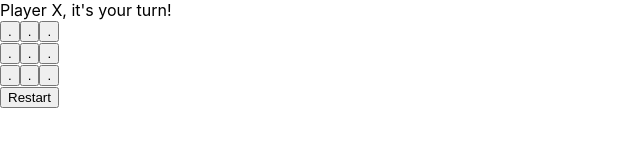
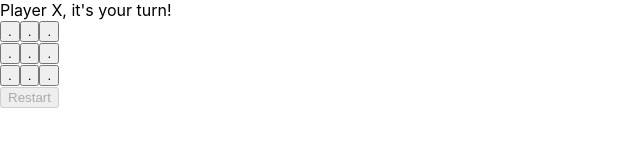
Before and after one commit to mackenziequinnjetton/tic-tac-toe, a React (Create React App) app: page / in a window 1280 px wide. Shown: the top 160 px of the page, without its empty margins (0-640 px from the left). Built offline with nearby package versions, Linux system fonts and the light colour scheme.

Commit message:
Make restart button disabled on app reload with empty board

```diff
--- a/src/App.tsx
+++ b/src/App.tsx
@@ -5,13 +5,15 @@ import GameProvider from "./contexts/GameContext/GameContext";
 import { RestartButton } from "./components/RestartButton";
 
 function App() {
-
   return (
     <>
       <GameProvider>
         <GameHeader />
-        <Board />
-        <RestartButton />
+        <div>
+          <Board />
+          <RestartButton />
+        </div>
+
       </GameProvider>
     </>
   );
--- a/src/components/RestartButton/RestartButton.tsx
+++ b/src/components/RestartButton/RestartButton.tsx
@@ -2,11 +2,17 @@ import { useContext } from 'react';
 import { GameContext } from '../../contexts/GameContext/GameContext';
 
 const RestartButton = () => {
-  const { restartGame } = useContext(GameContext);
+  const { restartGame, boardData } = useContext(GameContext);
+
+  const emptyBoard = [".", ".", ".", ".", ".", ".", ".", ".", "."]
 
   return (
     <>
-      <button onClick={restartGame}>
+      <button
+        id="restart-button"
+        onClick={restartGame}
+        disabled={boardData.join("") === emptyBoard.join("")}
+      >
         Restart
       </button>
     </>
--- a/src/contexts/GameContext/GameContext.tsx
+++ b/src/contexts/GameContext/GameContext.tsx
@@ -72,10 +72,21 @@ const GameProvider = ({ children }: React.PropsWithChildren) => {
       if (!newWinner && !newDraw) {
         switchToken(currentToken);
       }
-      localStorage.setItem("boardData", JSON.stringify(boardData));
-      localStorage.setItem("currentToken", JSON.stringify(currentToken));
-      localStorage.setItem("winner", JSON.stringify(winner));
-      localStorage.setItem("draw", JSON.stringify(draw));
+      enableRestartButton();
+    }
+  };
+
+  const enableRestartButton = () => {
+    const restartButton = document.getElementById("restart-button");
+    if (restartButton && restartButton.hasAttribute("disabled")) {
+      restartButton.removeAttribute("disabled");
+    }
+  };
+
+  const disableRestartButton = () => {
+    const restartButton = document.getElementById("restart-button");
+    if (restartButton) {
+      restartButton.setAttribute("disabled", "true");
     }
   };
 
@@ -160,6 +171,8 @@ const GameProvider = ({ children }: React.PropsWithChildren) => {
     setCurrentToken("X");
     setWinner(false);
     setDraw(false);
+
+    disableRestartButton();
   };
 
   return (
@@ -170,7 +183,7 @@ const GameProvider = ({ children }: React.PropsWithChildren) => {
         makeMove,
         winner,
         draw,
-        restartGame
+        restartGame,
       }}
     >
       {children}
```
Also changed, not shown: 2 other files (tests, documents, lock files or other folders).
